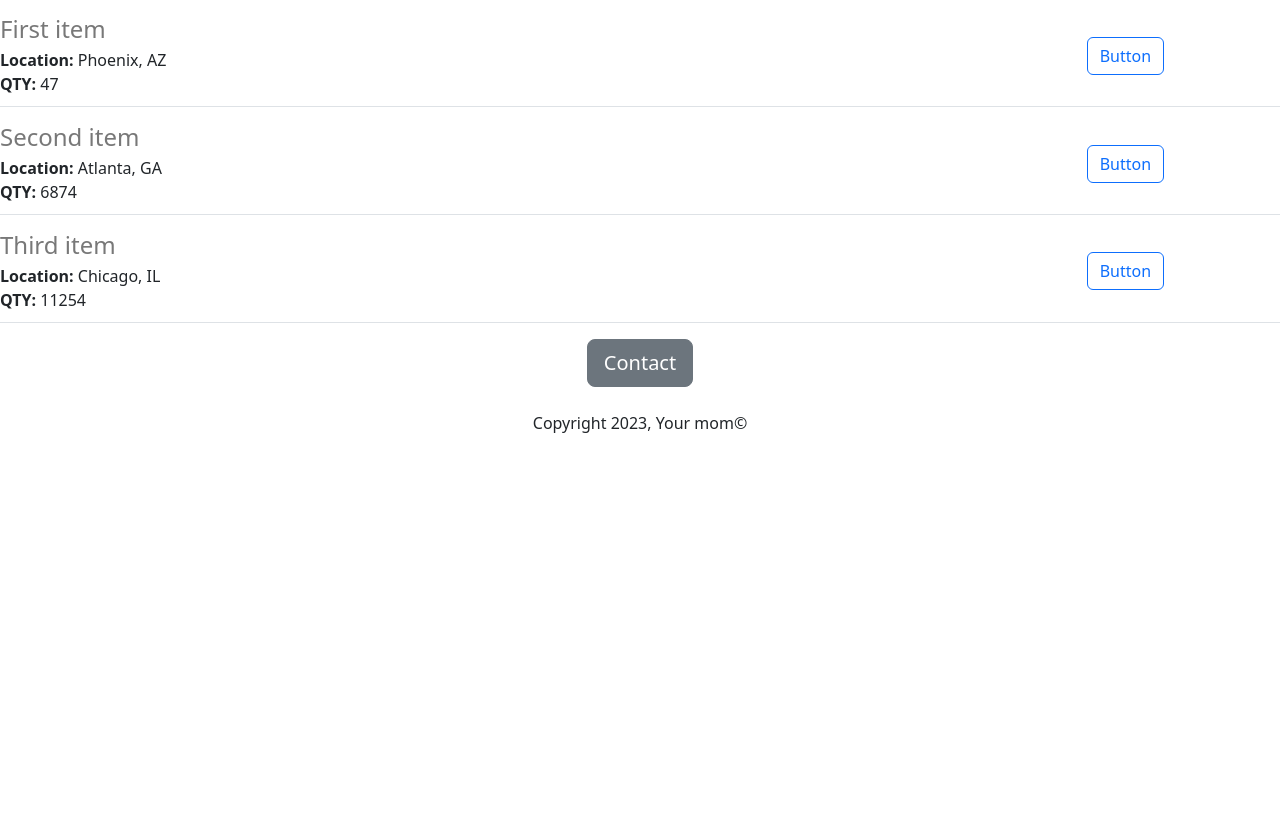
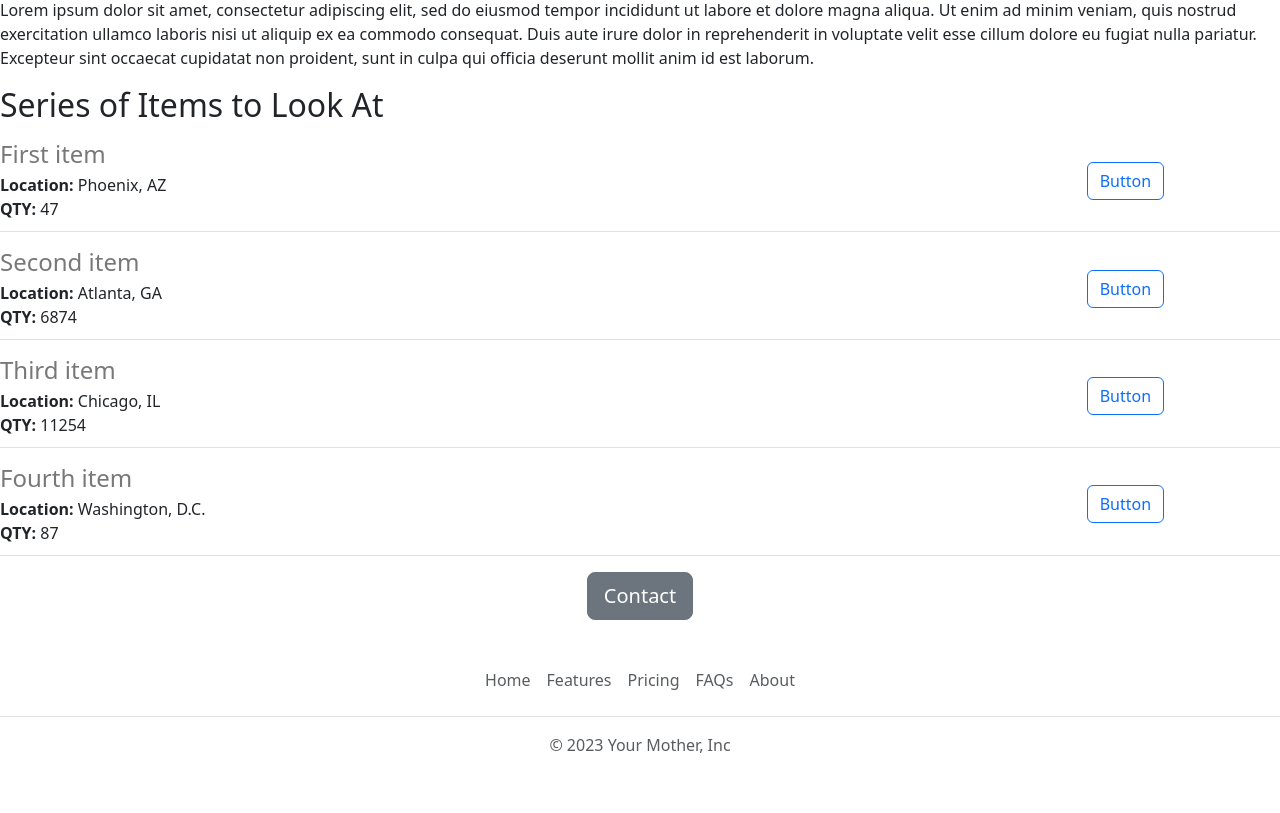
Before and after one commit to mrjohnson1024/flask_app_v1, a Flask app: page / in a window 1280 px wide. Shown: the part 543-1356 px from the top of the page. Before the commit the page ends 976 px from the top, so only its background shows below. Run offline with Flask 3, Linux system fonts and the light colour scheme.

Commit message:
updated header and added footer

```diff
--- a/app.py
+++ b/app.py
@@ -2,22 +2,32 @@
 
 app = Flask(__name__)
 
-LIST = [{
-    'id': 1,
-    'name': "First item",
-    'location': "Phoenix, AZ",
-    'qty': '47'
-}, {
-    'id': 2,
-    'name': "Second item",
-    'location': "Atlanta, GA",
-    'qty': '6874'
-}, {
-    'id': 3,
-    'name': "Third item",
-    'location': "Chicago, IL",
-    'qty': '11254'
-}]
+LIST = [
+    {
+        'id': 1,
+        'name': "First item",
+        'location': "Phoenix, AZ",
+        'qty': '47'
+    },
+    {
+        'id': 2,
+        'name': "Second item",
+        'location': "Atlanta, GA",
+        'qty': '6874'
+    },
+    {
+        'id': 3,
+        'name': "Third item",
+        'location': "Chicago, IL",
+        'qty': '11254'
+    },
+    {
+        'id': 4,
+        'name': "Fourth item",
+        'location': "Washington, D.C.",
+        'qty': '87'
+    },
+]
 
 
 @app.route("/")
--- /dev/null
+++ b/templates/footer.html
@@ -0,0 +1,10 @@
+<footer class="py-3 my-4">
+  <ul class="nav justify-content-center border-bottom pb-3 mb-3">
+    <li class="nav-item"><a href="#" class="nav-link px-2 text-body-secondary">Home</a></li>
+    <li class="nav-item"><a href="#" class="nav-link px-2 text-body-secondary">Features</a></li>
+    <li class="nav-item"><a href="#" class="nav-link px-2 text-body-secondary">Pricing</a></li>
+    <li class="nav-item"><a href="#" class="nav-link px-2 text-body-secondary">FAQs</a></li>
+    <li class="nav-item"><a href="#" class="nav-link px-2 text-body-secondary">About</a></li>
+  </ul>
+  <p class="text-center text-body-secondary">© 2023 Your Mother, Inc</p>
+</footer>
--- /dev/null
+++ b/templates/header.html
@@ -0,0 +1,34 @@
+<header class="border-bottom shadow-sm p-3 mb-5 bg-body-tertiary rounded bg-white">
+  <div class="container">
+    <div class="d-flex flex-wrap align-items-center justify-content-center justify-content-lg-start">
+      <a href="/" class="d-flex align-items-center mb-2 mb-lg-0 link-body-emphasis text-decoration-none">
+        <svg class="bi me-2" width="40" height="32" role="img" aria-label="Bootstrap"><use xlink:href="#bootstrap"/></svg>
+      </a>
+
+      <ul class="nav col-12 col-lg-auto me-lg-auto mb-2 justify-content-center mb-md-0">
+        <li><a href="#" class="nav-link px-2 link-secondary">Overview</a></li>
+        <li><a href="#" class="nav-link px-2 link-body-emphasis">Inventory</a></li>
+        <li><a href="#" class="nav-link px-2 link-body-emphasis">Customers</a></li>
+        <li><a href="#" class="nav-link px-2 link-body-emphasis">Products</a></li>
+      </ul>
+
+      <form class="col-12 col-lg-auto mb-3 mb-lg-0 me-lg-3" role="search">
+        <input type="search" class="form-control" placeholder="Search..." aria-label="Search">
+      </form>
+
+      <div class="dropdown text-end">
+        <a href="#" class="d-block link-body-emphasis text-decoration-none dropdown-toggle" data-bs-toggle="dropdown" aria-expanded="false">
+          <img src="/static/profile.jpg" alt="mdo" width="32" height="32" class="rounded-circle">
+        </a>
+        <ul class="dropdown-menu text-small">
+          <li><a class="dropdown-item" href="#">New project...</a></li>
+          <li><a class="dropdown-item" href="#">Settings</a></li>
+          <li><a class="dropdown-item" href="#">Profile</a></li>
+          <li><hr class="dropdown-divider"></li>
+          <li><a class="dropdown-item" href="#">Sign out</a></li>
+        </ul>
+      </div>
+    </div>
+  </div>
+  <div style="height:4px"></div>
+</header>
--- a/templates/home.html
+++ b/templates/home.html
@@ -14,8 +14,9 @@
     </style>
   </head>
   <body>
+    {% include 'header.html' %}
     <div class="container text-center">
-    <h1>This is a Heading</h1>
+    <h1>This is a Title</h1>
     </div>
       <img class="img-fluid" id="banner" src="https://images.freeimages.com/images/large-previews/2b6/free-banner-background-1639360.jpg">
     <p>Lorem ipsum dolor sit amet, consectetur adipiscing elit, sed do eiusmod tempor incididunt ut labore et dolore magna aliqua. Ut enim ad minim veniam, quis nostrud exercitation ullamco laboris nisi ut aliquip ex ea commodo consequat. Duis aute irure dolor in reprehenderit in voluptate velit esse cillum dolore eu fugiat nulla pariatur. Excepteur sint occaecat cupidatat non proident, sunt in culpa qui officia deserunt mollit anim id est laborum.</p>
@@ -27,7 +28,7 @@
     </p>
       <div class="text-center">
         <button type="button" class="btn btn-secondary btn-lg">Contact</button>
-        <p class="mt-4">Copyright 2023, Your mom©</p>
       </div>
+      {% include 'footer.html' %}
   </body>
 </html>
```
Also changed, not shown: static/profile.jpg (added).
